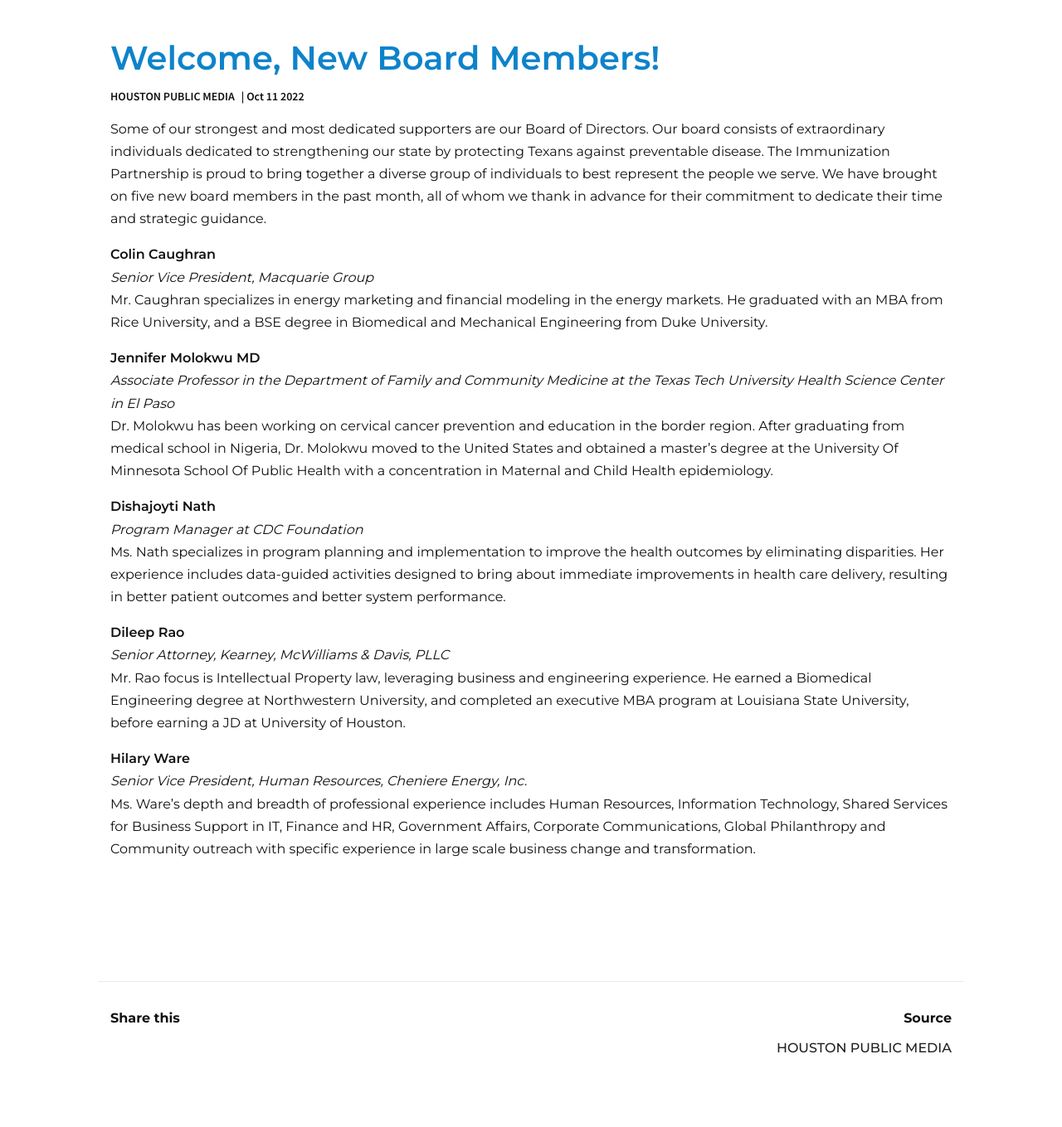
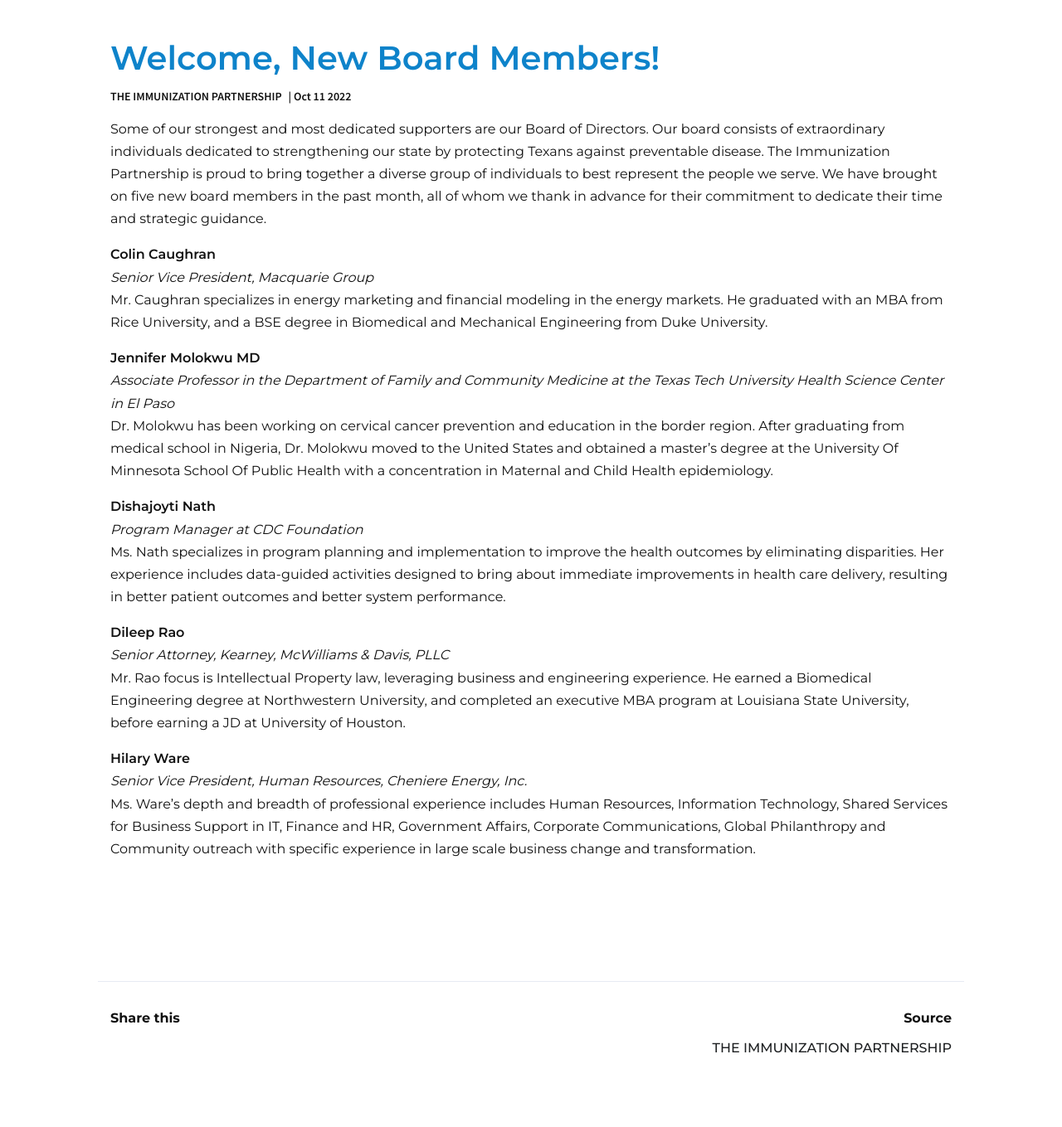
Before and after one commit to aitshuber/immunizecc, a Jekyll site: the page built from _posts/2022-10-11-welcome-new-board-members.md, in a window 1280 px wide. Shown: the part 272-1631 px from the top of the page at 83% size. Built offline with Jekyll 4.4.1, drawn with Linux system fonts in a browser that asks for light colours; some web fonts are replaced; a script that is not in the unit is left out; comment, search, counter and statistics services are not loaded.

Commit message:
Updated '_posts/2022-10-11-welcome-new-board-members.md' via CloudCannon

```diff
--- a/_posts/2022-10-11-welcome-new-board-members.md
+++ b/_posts/2022-10-11-welcome-new-board-members.md
@@ -5,7 +5,7 @@ description:
 keywords: Health, decline, vaccinations, Texas
 date: 2022-10-11 19:00:00 -0500
 published: true
-source: HOUSTON PUBLIC MEDIA
+source: THE IMMUNIZATION PARTNERSHIP
 source-url:
 categories:
   - blog
```
